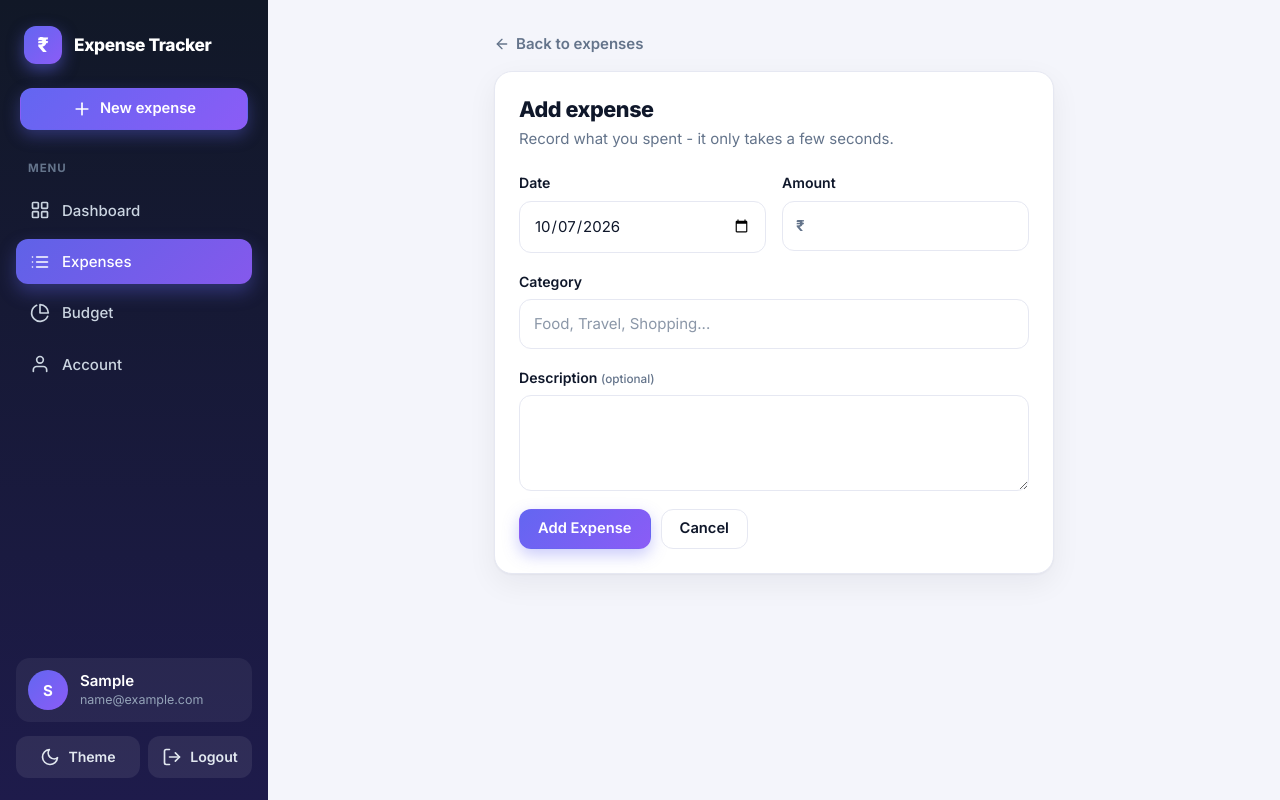
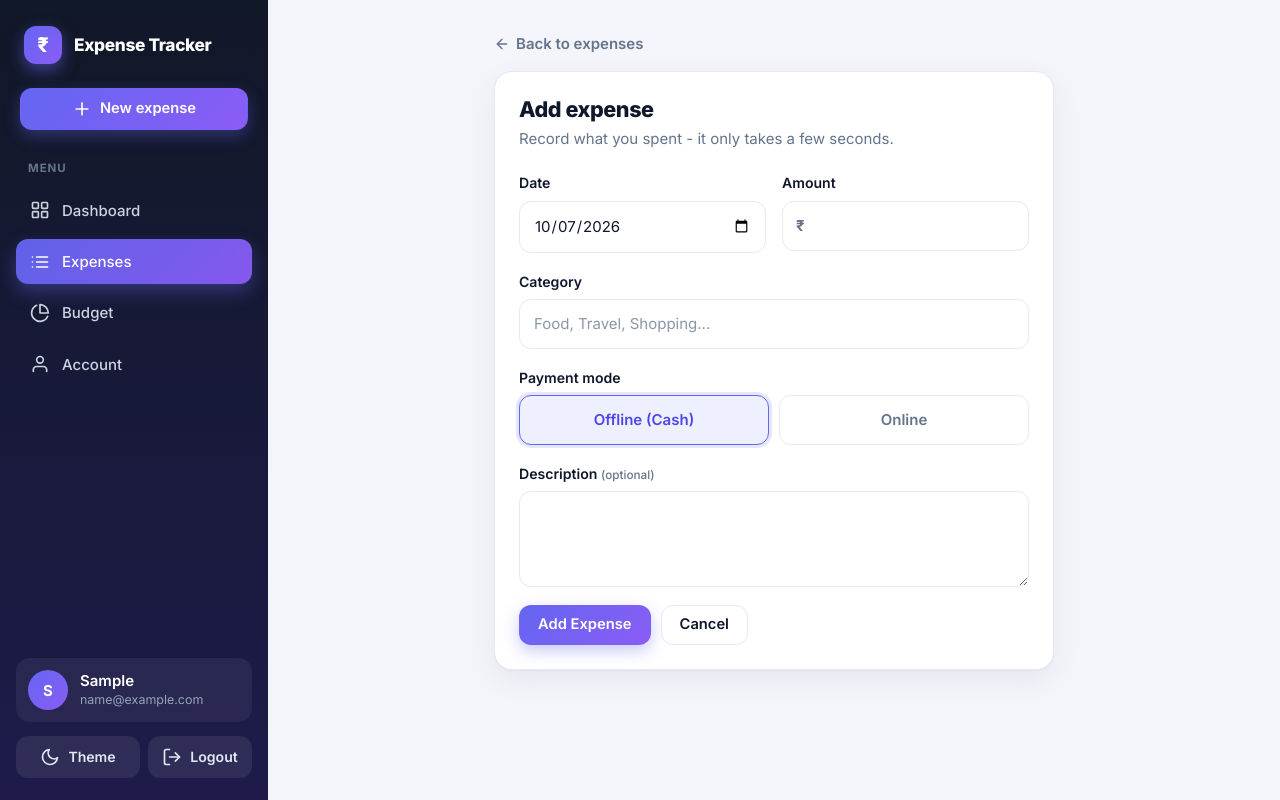
Before and after one commit to ethicalvishal/Expense_Tracker, a Django app: page /expenses/add/ in a window 1280 px wide. Run offline with Django 5.2, Linux system fonts and the light colour scheme; the visitor is signed in with stand-in values (Sample User, id 1).

Commit message:
Add payment mode (online/offline) and payment app

```diff
--- a/expenses/forms.py
+++ b/expenses/forms.py
@@ -33,11 +33,26 @@ class _BootstrapMixin:
 # --------------------------------------------------------------------------
 
 class ExpenseForm(forms.ModelForm):
+    # Offline (cash) or online. Required for every new / edited expense.
+    payment_mode = forms.ChoiceField(
+        choices=Expense.PAYMENT_MODE_CHOICES,
+        widget=forms.RadioSelect,
+        label='Payment mode',
+        error_messages={'required': 'Choose how you paid: offline or online.'},
+    )
+    # Only needed when the payment was online.
+    payment_app = forms.ChoiceField(
+        choices=[('', 'Select app / method')] + Expense.PAYMENT_APP_CHOICES,
+        required=False,
+        label='Paid using',
+        widget=forms.Select(attrs={'class': 'form-select'}),
+    )
+
     class Meta:
         model = Expense
         # "owner" is deliberately not here: the view sets it from request.user,
         # so nobody can create an expense for someone else.
-        fields = ['date', 'category', 'description', 'amount']
+        fields = ['date', 'category', 'description', 'amount', 'payment_mode', 'payment_app']
         widgets = {
             'date': forms.DateInput(
                 format='%Y-%m-%d',
@@ -61,12 +76,29 @@ class ExpenseForm(forms.ModelForm):
         # "food", "FOOD" and "Food" should all count as the same category.
         return self.cleaned_data['category'].strip().title()
 
+    def clean(self):
+        cleaned = super().clean()
+        mode = cleaned.get('payment_mode')
+        if mode == Expense.ONLINE and not cleaned.get('payment_app'):
+            self.add_error('payment_app', 'Select which app or method you used.')
+        elif mode == Expense.OFFLINE:
+            cleaned['payment_app'] = ''  # an app makes no sense for cash
+        return cleaned
+
 
 class ExpenseFilterForm(_BootstrapMixin, forms.Form):
     """Search / filter box on the expenses page (all fields optional)."""
 
     q = forms.CharField(required=False, label='Search')
     category = forms.ChoiceField(required=False)
+    mode = forms.ChoiceField(
+        required=False, label='Payment mode',
+        choices=[('', 'All payment modes')] + Expense.PAYMENT_MODE_CHOICES,
+    )
+    app = forms.ChoiceField(
+        required=False, label='Paid using',
+        choices=[('', 'All apps / methods')] + Expense.PAYMENT_APP_CHOICES,
+    )
     start = forms.DateField(
         required=False, label='From',
         widget=forms.DateInput(format='%Y-%m-%d', attrs={'type': 'date'}),
--- a/expenses/static/expenses/style.css
+++ b/expenses/static/expenses/style.css
@@ -350,14 +350,15 @@ textarea.form-control { resize: vertical; min-height: 92px; }
 }
 
 /* ---------- Filters / toolbar ---------- */
-.filters { display: grid; grid-template-columns: 1.4fr 1fr 1fr 1fr auto; gap: 12px; align-items: end; margin-bottom: 18px; padding: 18px; }
+.filters { display: grid; grid-template-columns: repeat(4, minmax(0, 1fr)); gap: 12px; align-items: end; margin-bottom: 18px; padding: 18px; }
+.filters .field-wide { grid-column: span 2; }
 .filters .field { margin: 0; }
 .filters .label { font-size: .78rem; color: var(--muted); margin-bottom: 5px; }
 .filter-btns { display: flex; gap: 8px; }
 .search-wrap { position: relative; }
 .search-wrap .icon { position: absolute; left: 13px; top: 50%; transform: translateY(-50%); color: var(--muted); pointer-events: none; width: 18px; height: 18px; }
 .search-wrap .form-control { padding-left: 40px; }
-@media (max-width: 1100px) { .filters { grid-template-columns: 1fr 1fr; } .filter-btns { grid-column: 1 / -1; } }
+@media (max-width: 1100px) { .filters { grid-template-columns: 1fr 1fr; } .filters .field-wide, .filter-btns { grid-column: 1 / -1; } }
 @media (max-width: 560px) { .filters { grid-template-columns: 1fr; padding: 16px; } }
 
 .summary-bar { display: flex; flex-wrap: wrap; align-items: center; gap: 10px; margin-bottom: 14px; }
@@ -446,3 +447,41 @@ dialog.modal::backdrop { background: rgba(8, 11, 25, .6); backdrop-filter: blur(
 .hide-sm { }
 @media (max-width: 560px) { .hide-sm { display: none; } }
 @media (prefers-reduced-motion: reduce) { * { animation: none !important; transition: none !important; } }
+
+/* ---------- Payment mode ---------- */
+[hidden] { display: none !important; }
+.mb { margin-bottom: 20px; }
+.seg { display: grid; grid-template-columns: 1fr 1fr; gap: 10px; }
+.seg-opt { position: relative; cursor: pointer; }
+.seg-opt input { position: absolute; opacity: 0; pointer-events: none; }
+.seg-opt span {
+    display: flex; align-items: center; justify-content: center; padding: 12px 10px; text-align: center;
+    font-weight: 600; color: var(--muted); background: var(--surface);
+    border: 1.5px solid var(--border); border-radius: var(--radius-sm);
+    transition: border-color .15s, background .15s, color .15s, box-shadow .15s;
+}
+.seg-opt:hover span { border-color: var(--primary); }
+.seg-opt input:checked + span {
+    color: var(--primary-ink); background: var(--primary-soft); border-color: var(--primary);
+    box-shadow: 0 0 0 3px color-mix(in srgb, var(--primary) 16%, transparent);
+}
+.seg-opt input:focus-visible + span { outline: 3px solid color-mix(in srgb, var(--primary) 45%, transparent); outline-offset: 2px; }
+
+.pay-chip {
+    display: inline-block; padding: 2px 10px; border-radius: 999px; font-size: .76rem; font-weight: 600;
+    color: var(--muted); background: var(--surface-2); border: 1px solid var(--border);
+}
+.pay-chip.online { color: var(--primary-ink); background: var(--primary-soft); border-color: transparent; }
+
+.split-bar { height: 12px; border-radius: 999px; overflow: hidden; background: var(--success); }
+.split-bar span { display: block; height: 100%; background: linear-gradient(90deg, var(--primary), var(--primary-2)); }
+.split-legend { display: flex; flex-wrap: wrap; gap: 6px 22px; margin: 10px 0 18px; color: var(--muted); font-size: .88rem; }
+.split-legend strong { color: var(--text); }
+.dot { display: inline-block; width: 10px; height: 10px; margin-right: 4px; border-radius: 50%; }
+.dot.online { background: var(--primary); }
+.dot.offline { background: var(--success); }
+.method-list { display: grid; gap: 14px; margin: 0; padding: 0; list-style: none; }
+.method-top { display: flex; justify-content: space-between; gap: 12px; margin-bottom: 6px; font-weight: 600; }
+.method-top strong { font-weight: 800; }
+.bar { height: 8px; border-radius: 999px; overflow: hidden; background: var(--surface-2); }
+.bar span { display: block; height: 100%; border-radius: 999px; background: linear-gradient(90deg, var(--primary), var(--primary-2)); }
--- a/expenses/templates/expenses/expense_form.html
+++ b/expenses/templates/expenses/expense_form.html
@@ -1,5 +1,6 @@
 {% extends "expenses/base.html" %}
 {% block title %}{{ title }} - Expense Tracker{% endblock %}
+
 
 {% block content %}
 <div class="narrow">
@@ -37,6 +38,22 @@
         </div>
 
         <div class="field">
+            <span class="label">Payment mode</span>
+            <div class="seg" role="radiogroup" aria-label="Payment mode">
+                {% for radio in form.payment_mode %}
+                    <label class="seg-opt" for="{{ radio.id_for_label }}">{{ radio.tag }}<span>{{ radio.choice_label }}</span></label>
+                {% endfor %}
+            </div>
+            {% for error in form.payment_mode.errors %}<div class="field-error">{{ error }}</div>{% endfor %}
+        </div>
+
+        <div class="field" id="app-field">
+            <label class="label" for="{{ form.payment_app.id_for_label }}">Paid using <small>(Google Pay, PhonePe, card, bank...)</small></label>
+            {{ form.payment_app }}
+            {% for error in form.payment_app.errors %}<div class="field-error">{{ error }}</div>{% endfor %}
+        </div>
+
+        <div class="field">
             <label class="label" for="{{ form.description.id_for_label }}">Description <small>(optional)</small></label>
             {{ form.description }}
             {% for error in form.description.errors %}<div class="field-error">{{ error }}</div>{% endfor %}
@@ -49,3 +66,20 @@
     </form>
 </div>
 {% endblock %}
+
+{% block scripts %}
+<script>
+    /* Show the "Paid using" box only when the payment mode is Online. */
+    (function () {
+        var field = document.getElementById('app-field');
+        var radios = document.querySelectorAll('input[name="payment_mode"]');
+        if (!field || !radios.length) { return; }
+        function sync() {
+            var checked = document.querySelector('input[name="payment_mode"]:checked');
+            field.hidden = !(checked && checked.value === 'online');
+        }
+        radios.forEach(function (radio) { radio.addEventListener('change', sync); });
+        sync();
+    })();
+</script>
+{% endblock %}
--- a/expenses/views.py
+++ b/expenses/views.py
@@ -53,6 +53,10 @@ def _filtered_expenses(request):
             )
         if data['category']:
             queryset = queryset.filter(category=data['category'])
+        if data['mode']:
+            queryset = queryset.filter(payment_mode=data['mode'])
+        if data['app']:
+            queryset = queryset.filter(payment_app=data['app'])
         if data['start']:
             queryset = queryset.filter(date__gte=data['start'])
         if data['end']:
@@ -155,6 +159,39 @@ def dashboard(request):
         trend_labels.append(month.strftime('%b %Y'))
         trend_values.append(float(trend_totals.get((month.year, month.month), ZERO)))
 
+    # How the money was paid this month (online vs offline, and which app).
+    app_labels = dict(Expense.PAYMENT_APP_CHOICES)
+    method_totals = {}
+    online_total = offline_total = ZERO
+    paid_rows = (
+        month_expenses.exclude(payment_mode='')
+        .order_by()
+        .values('payment_mode', 'payment_app')
+        .annotate(total=Sum('amount'))
+    )
+    for row in paid_rows:
+        if row['payment_mode'] == Expense.ONLINE:
+            label = app_labels.get(row['payment_app'], 'Online')
+            online_total += row['total']
+        else:
+            label = 'Cash'
+            offline_total += row['total']
+        method_totals[label] = method_totals.get(label, ZERO) + row['total']
+    paid_total = online_total + offline_total
+    payment_rows = sorted(
+        (
+            {
+                'label': label,
+                'total': total,
+                'percent': round(float(total / paid_total * 100)),
+            }
+            for label, total in method_totals.items()
+        ),
+        key=lambda item: item['total'],
+        reverse=True,
+    )
+    online_percent = round(float(online_total / paid_total * 100)) if paid_total else 0
+
     # Budget progress.
     budget = Budget.objects.filter(owner=request.user).first()
     budget_info = None
@@ -175,6 +212,11 @@ def dashboard(request):
         'all_total': _sum(expenses),
         'entry_count': expenses.count(),
         'budget': budget_info,
+        'payment_rows': payment_rows,
+        'online_total': online_total,
+        'offline_total': offline_total,
+        'online_percent': online_percent,
+        'offline_percent': 100 - online_percent if paid_total else 0,
         'recent': expenses[:5],
         'has_category_data': bool(by_category),
         'chart_data': {
@@ -230,7 +272,7 @@ def add_expense(request):
             messages.success(request, 'Expense added.')
             return redirect('expense_list')
     else:
-        form = ExpenseForm(initial={'date': timezone.localdate()})
+        form = ExpenseForm(initial={'date': timezone.localdate(), 'payment_mode': Expense.OFFLINE})
     return _expense_form_page(request, form, 'Add expense', 'Add Expense')
 
 
@@ -275,13 +317,15 @@ def export_csv(request):
     response['Content-Disposition'] = 'attachment; filename="expenses.csv"'
     response.write('\ufeff')  # BOM so Excel reads UTF-8 correctly
     writer = csv.writer(response)
-    writer.writerow(['Date', 'Category', 'Description', 'Amount (INR)'])
+    writer.writerow(['Date', 'Category', 'Description', 'Amount (INR)', 'Payment mode', 'Paid using'])
     for expense in queryset:
         writer.writerow([
             expense.date.isoformat(),
             _csv_safe(expense.category),
             _csv_safe(expense.description),
             expense.amount,
+            expense.get_payment_mode_display(),
+            expense.get_payment_app_display(),
         ])
     return response
 
```
Also changed, not shown: expenses/models.py (+39 -0 lines), expenses/templates/expenses/dashboard.html (+21 -1 lines), expenses/templates/expenses/expense_list.html (+10 -2 lines), expenses/tests.py (+87 -0 lines), README.md, expenses/migrations/0005_expense_payment_method.py (added).
